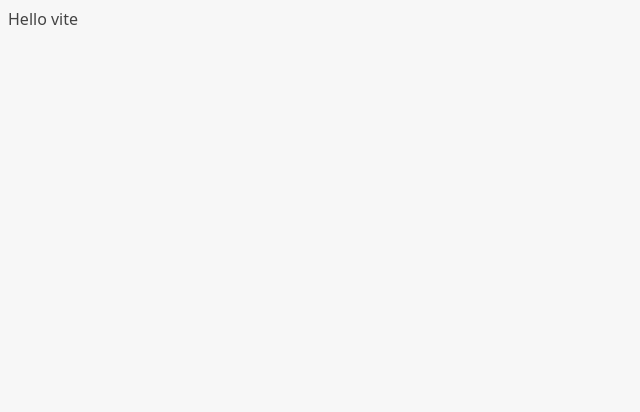
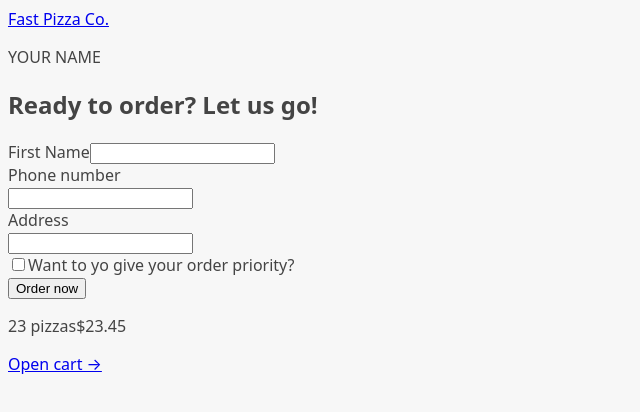
Before and after one commit to DamienAmbient/pizzaBoost, a React (Vite) app: page /order/new in a window 1280 px wide. Shown: the top 412 px of the page, without its empty margins (0-640 px from the left). Built offline with nearby package versions, Linux system fonts and the light colour scheme.

Commit message:
app layout structure

```diff
--- a/package.json
+++ b/package.json
@@ -11,7 +11,8 @@
   },
   "dependencies": {
     "react": "^18.2.0",
-    "react-dom": "^18.2.0"
+    "react-dom": "^18.2.0",
+    "react-router-dom": "^6.15.0"
   },
   "devDependencies": {
     "@types/react": "^18.2.15",
--- a/src/App.jsx
+++ b/src/App.jsx
@@ -1,5 +1,50 @@
+import { RouterProvider, createBrowserRouter } from "react-router-dom";
+
+import Home from "./ui/Home";
+import Menu from "./features/menu/Menu";
+import Cart from "./features/cart/Cart";
+import CreateOrder from "./features/order/CreateOrder";
+import Order from "./features/order/Order";
+import AppLayout from "./ui/AppLayout";
+
+const router = createBrowserRouter([
+    {
+        element: <AppLayout></AppLayout>,
+        children: [
+            {
+                path: "/",
+                element: <Home></Home>,
+            },
+            {
+                path: "/menu",
+                element: <Menu></Menu>,
+            },
+            {
+                path: "/cart",
+                element: <Cart></Cart>,
+            },
+            {
+                path: "/order/new",
+                element: <CreateOrder></CreateOrder>,
+            },
+            {
+                path: "/order/:orderId",
+                element: <Order></Order>,
+            },
+            {
+                path: "/order/new",
+                element: <CreateOrder></CreateOrder>,
+            },
+            {
+                path: "/order/:orderId",
+                element: <Order></Order>,
+            },
+        ],
+    },
+]);
+
 function App() {
-    return <div>Hello vite</div>;
+    return <RouterProvider router={router}></RouterProvider>;
 }
 
 export default App;
--- a/src/features/cart/CartOverview.jsx
+++ b/src/features/cart/CartOverview.jsx
@@ -1,3 +1,5 @@
+import { Link } from "react-router-dom";
+
 function CartOverview() {
     return (
         <div>
@@ -5,7 +7,7 @@ function CartOverview() {
                 <span>23 pizzas</span>
                 <span>$23.45</span>
             </p>
-      <a href="#">Open cart &rarr;</a>
+            <Link to="/cart"> Open cart &rarr; </Link>
         </div>
     );
 }
--- a/src/features/order/CreateOrder.jsx
+++ b/src/features/order/CreateOrder.jsx
@@ -36,7 +36,7 @@ function CreateOrder() {
 
     return (
         <div>
-      <h2>Ready to order? Let's go!</h2>
+            <h2>Ready to order? Let us go!</h2>
 
             <form>
                 <div>
@@ -66,7 +66,9 @@ function CreateOrder() {
                         // value={withPriority}
                         // onChange={(e) => setWithPriority(e.target.checked)}
                     />
-          <label htmlFor="priority">Want to yo give your order priority?</label>
+                    <label htmlFor="priority">
+                        Want to yo give your order priority?
+                    </label>
                 </div>
 
                 <div>
--- /dev/null
+++ b/src/ui/AppLayout.jsx
@@ -0,0 +1,19 @@
+import { Outlet } from "react-router-dom";
+import CartOverview from "../features/cart/CartOverview";
+import Header from "./Header";
+
+function AppLayout() {
+    return (
+        <div>
+            <Header></Header>
+
+            <main>
+                <Outlet></Outlet>
+            </main>
+
+            <CartOverview></CartOverview>
+        </div>
+    );
+}
+
+export default AppLayout;
--- /dev/null
+++ b/src/ui/Header.jsx
@@ -0,0 +1,13 @@
+import { Link } from "react-router-dom";
+
+function Header() {
+    return (
+        <header>
+            <Link to="/">Fast Pizza Co.</Link>
+
+            <p>YOUR NAME</p>
+        </header>
+    );
+}
+
+export default Header;
```
Also changed, not shown: src/features/order/Order.jsx (+11 -4 lines), .eslintrc.cjs, 1 other file (tests, documents, lock files or other folders). Lines whose indentation alone changed are shown as unchanged.
